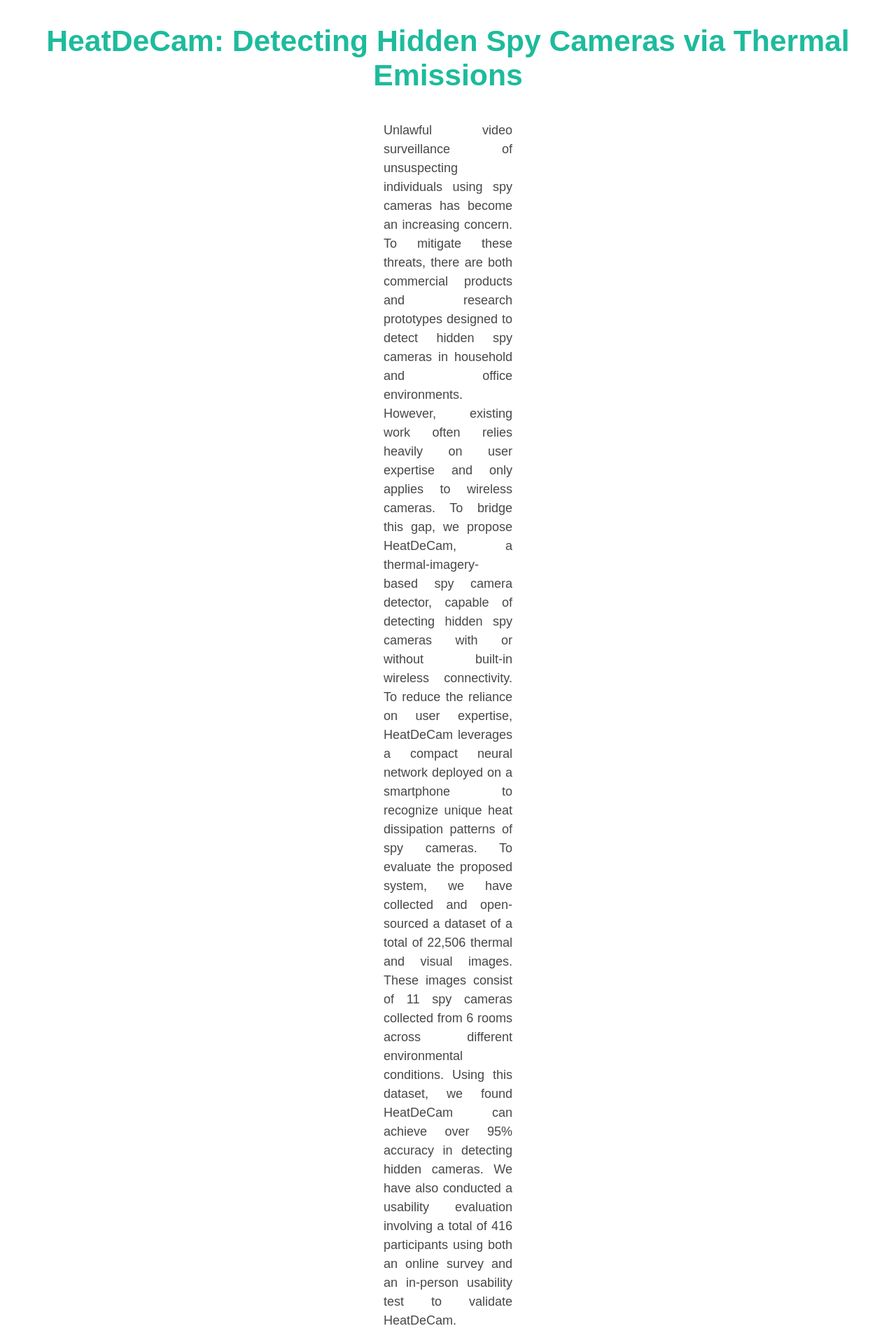
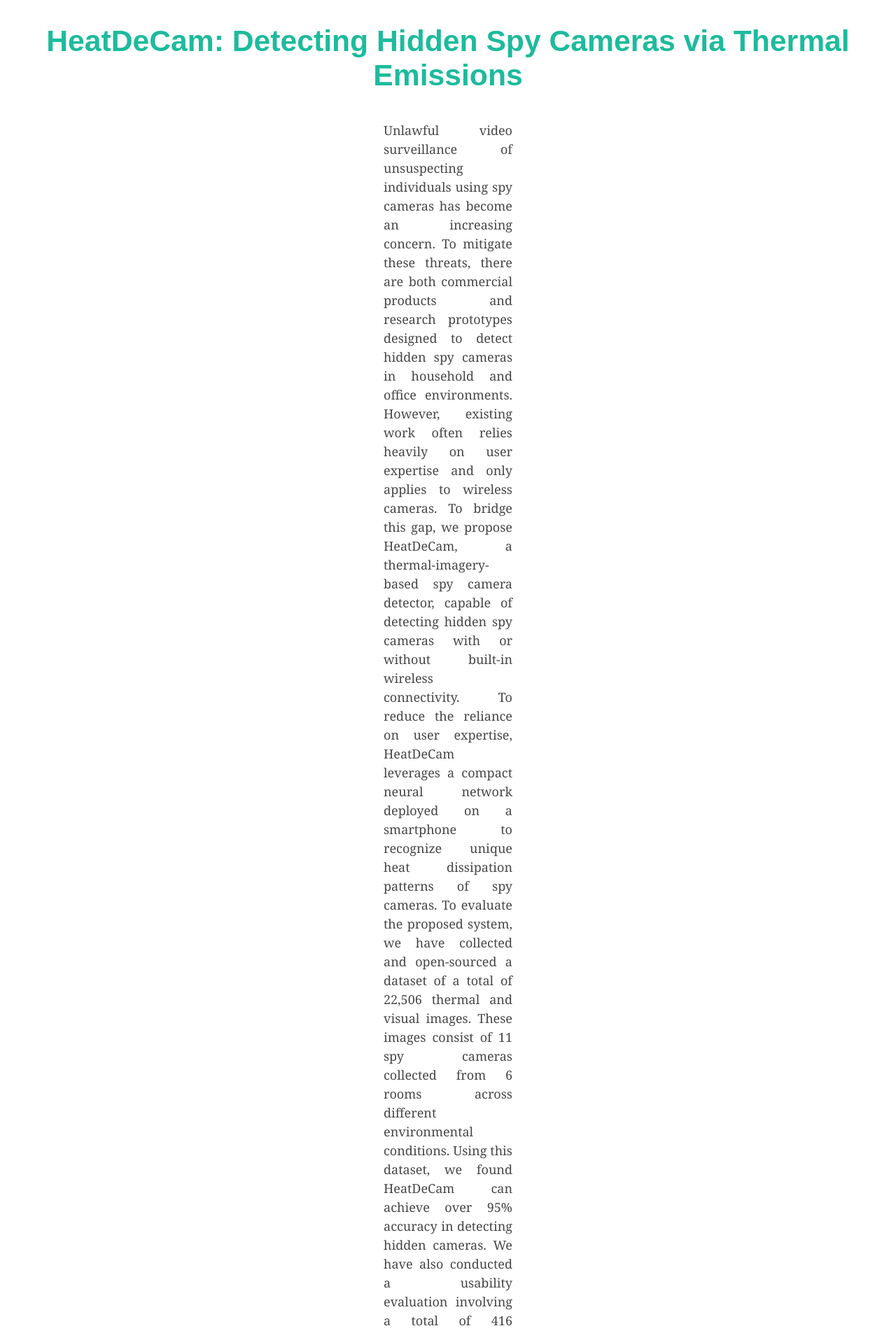
Before and after one commit to HeatDeCam/heatdecam.github.io, a Jekyll site: the page built from index.markdown, in a window 1280 px wide. Shown: the top 1905 px of the page at 70% size. Built offline with Jekyll 4.4.1, drawn with Linux system fonts in a browser that asks for light colours.

```diff
--- a/index.markdown
+++ b/index.markdown
@@ -8,25 +8,8 @@ layout: default
 
 # HeatDeCam: Detecting Hidden Spy Cameras via Thermal Emissions
 
-Unlawful video surveillance of unsuspecting individuals using
-spy cameras has become an increasing concern. To mitigate these
-threats, there are both commercial products and research prototypes
-designed to detect hidden spy cameras in household and
-office environments. However, existing work often relies heavily
-on user expertise and only applies to wireless cameras. To bridge
-this gap, we propose HeatDeCam, a thermal-imagery-based spy
-camera detector, capable of detecting hidden spy cameras with or
-without built-in wireless connectivity. To reduce the reliance on
-user expertise, HeatDeCam leverages a compact neural network
-deployed on a smartphone to recognize unique heat dissipation
-patterns of spy cameras. To evaluate the proposed system, we have
-collected and open-sourced a dataset of a total of 22,506 thermal
-and visual images. These images consist of 11 spy cameras collected
-from 6 rooms across different environmental conditions. Using this
-dataset, we found HeatDeCam can achieve over 95% accuracy in
-detecting hidden cameras. We have also conducted a usability evaluation
-involving a total of 416 participants using both an online
-survey and an in-person usability test to validate HeatDeCam.
+<p style='font-family: Georgia,sans-serif'> Unlawful video surveillance of unsuspecting individuals using spy cameras has become an increasing concern. To mitigate these threats, there are both commercial products and research prototypes designed to detect hidden spy cameras in household and office environments. However, existing work often relies heavily on user expertise and only applies to wireless cameras. To bridge this gap, we propose HeatDeCam, a thermal-imagery-based spy camera detector, capable of detecting hidden spy cameras with or without built-in wireless connectivity. To reduce the reliance on user expertise, HeatDeCam leverages a compact neural network deployed on a smartphone to recognize unique heat dissipation patterns of spy cameras. To evaluate the proposed system, we have collected and open-sourced a dataset of a total of 22,506 thermal and visual images. These images consist of 11 spy cameras collected from 6 rooms across different environmental conditions. Using this dataset, we found HeatDeCam can achieve over 95% accuracy in
+detecting hidden cameras. We have also conducted a usability evaluation involving a total of 416 participants using both an online survey and an in-person usability test to validate HeatDeCam.</p>
 
 ## Team
 HeatDeCam was developed by the following team of academica researchers:
```
Also changed, not shown: 2 other files.
